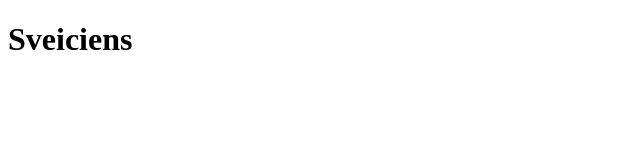
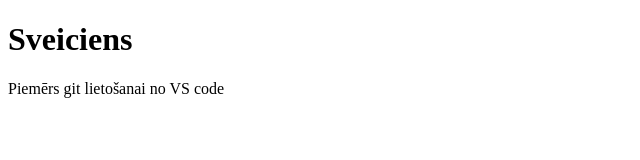
Before and after one commit to aigarsmen/aigars, a plain HTML site: page index.html in a window 1280 px wide. Shown: the whole page, without its empty margins (0-640 px from the left). Drawn offline with Linux system fonts and the light colour scheme.

Commit message:
pielikti paskaidrojumi

```diff
--- a/index.html
+++ b/index.html
@@ -8,5 +8,6 @@
 </head>
 <body>
     <h1>Sveiciens</h1>
+    <p>Piemērs git lietošanai no VS code</p>
 </body>
 </html>
```
Also changed, not shown: 1 other file.
